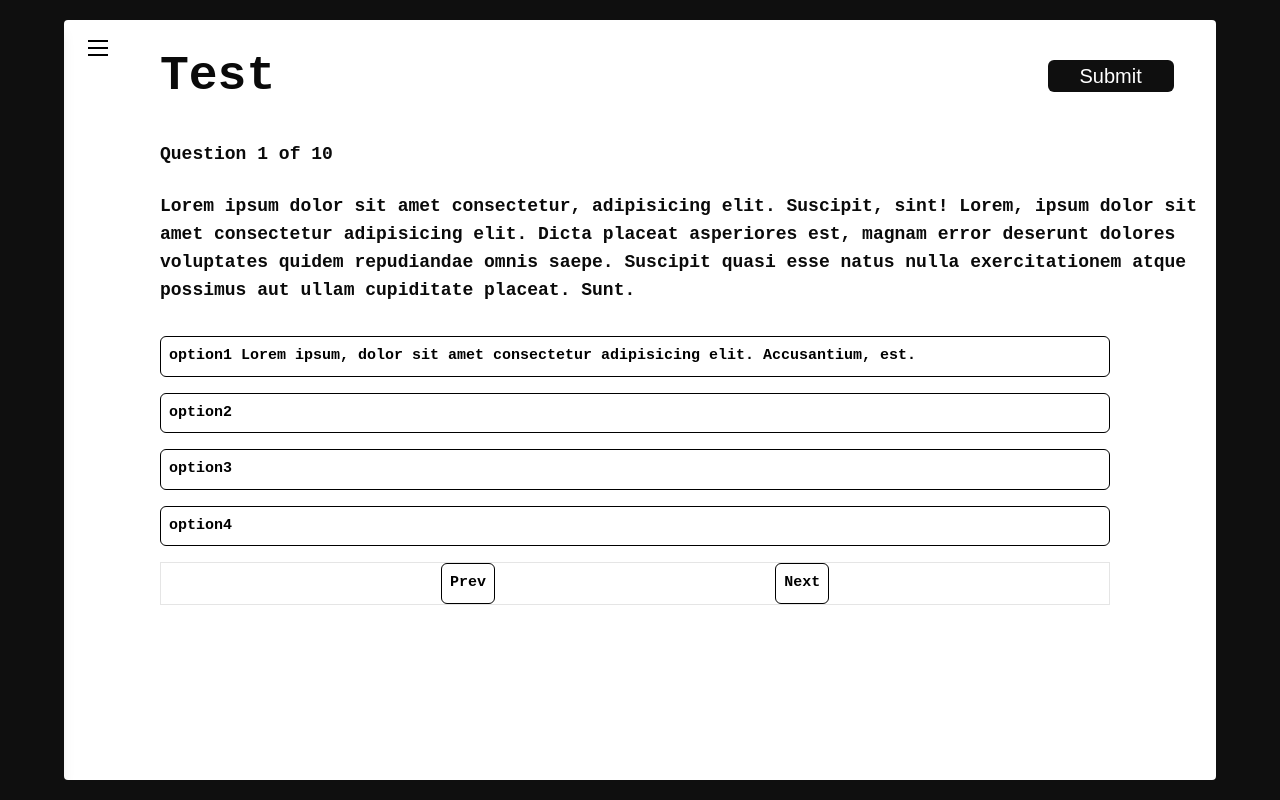
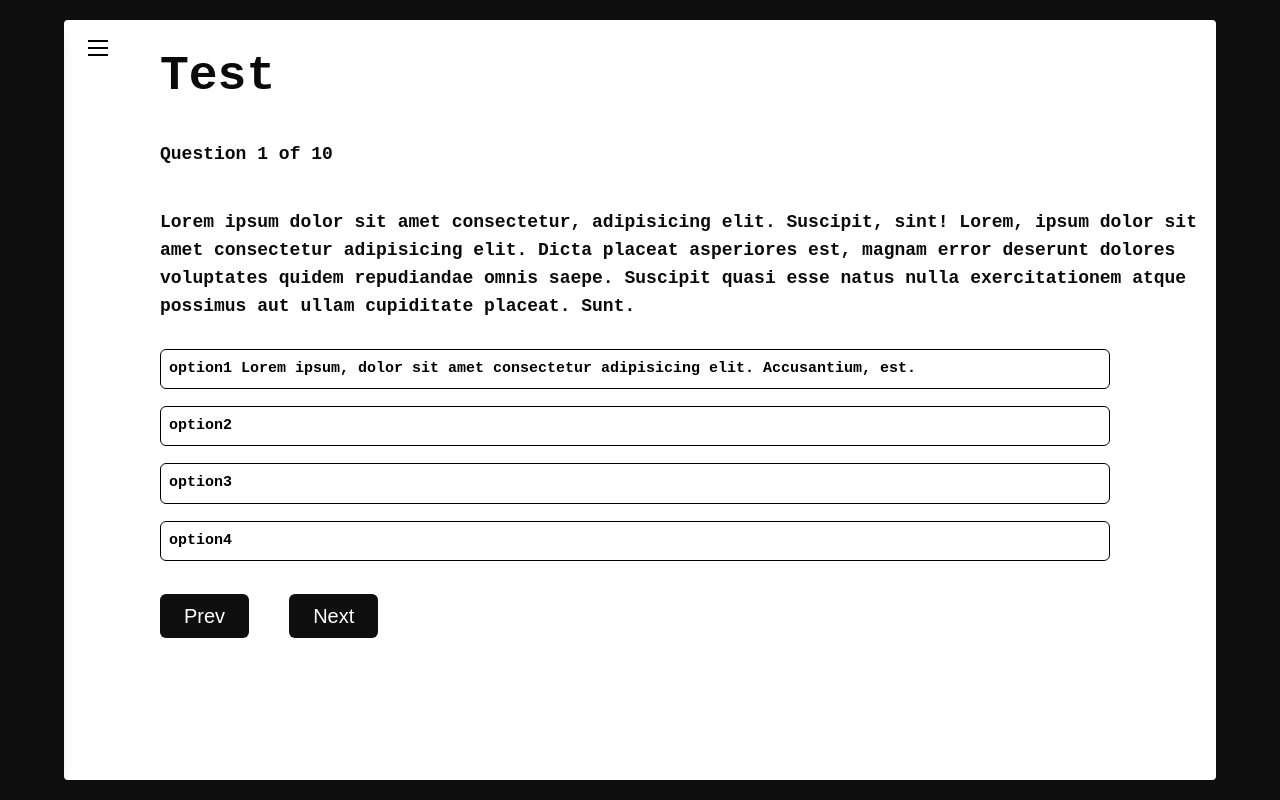
Before and after one commit to psapkale/intercord, a React (Vite) app in the folder frontend/: page /dashboard/test/testId in a window 1280 px wide. Built offline with nearby package versions, Linux system fonts and the light colour scheme; a web font is replaced by a local one.

Commit message:
revised test page and added subject to db

```diff
--- a/frontend/src/pages/TestPage.tsx
+++ b/frontend/src/pages/TestPage.tsx
@@ -12,16 +12,13 @@ const TestPage = () => {
    };
 
    return (
-      <div className='w-full h-full pl-[6rem] pt-[2rem]'>
+      <div className='w-full h-full pl-[6rem] pt-[2rem] flex flex-col gap-4'>
          {/* Headerr */}
          <div className='w-[96%] flex items-center justify-between'>
             <h1 className='text-5xl font-bold font-mono'>Test</h1>
-            <button className='hover:bg-white hover:text-black border-black transition-all duration-300 p-0.5 px-8  text-center bg-[#0f0f0f] text-white rounded-md text-xl'>
-               Submit
-            </button>
          </div>
          {/* Progress */}
-         <div className='mt-10 text-lg font-bold font-mono'>
+         <div className='mt-6 text-lg font-bold font-mono'>
             <div>Question {current} of 10</div>
          </div>
          {/* Question */}
@@ -52,19 +49,26 @@ const TestPage = () => {
             </div>
          </div>
          {/* Pagination */}
-         <div className='border w-[90%] flex items-start justify-evenly'>
+         <div className='w-[90%] flex gap-10 items-start justify-start'>
             <button
-               className='h-fit p-2 text-start hover:bg-green-500 border-black transition-all duration-300 border bg-white text-black rounded-md text-[15px] font-bold font-mono cursor-pointer'
+               disabled={current === 1}
+               className='h-fit hover:bg-white hover:text-black border-black hover:border transition-all duration-300 p-2 px-6 bg-[#0f0f0f] text-white rounded-md text-xl disabled:cursor-not-allowed'
                onClick={handlePrev}
             >
                Prev
             </button>
-            <button
-               className='h-fit p-2 text-start hover:bg-green-500 border-black transition-all duration-300 border bg-white text-black rounded-md text-[15px] font-bold font-mono cursor-pointer'
-               onClick={handleNext}
-            >
-               Next
-            </button>
+            {current === 10 ? (
+               <button className='h-fit hover:bg-white  hover:text-black border-black hover:border transition-all duration-300 p-2 px-6 bg-[#0f0f0f] text-white rounded-md text-xl'>
+                  Submit
+               </button>
+            ) : (
+               <button
+                  className='h-fit hover:bg-white  hover:text-black border-black hover:border transition-all duration-300 p-2 px-6  bg-[#0f0f0f] text-white rounded-md text-xl'
+                  onClick={handleNext}
+               >
+                  Next
+               </button>
+            )}
          </div>
       </div>
    );
```
Also changed, not shown: 1 other file (tests, documents, lock files or other folders).
